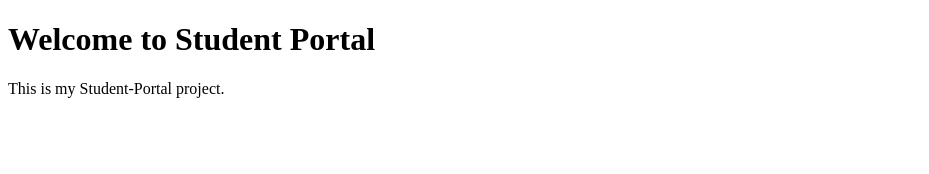
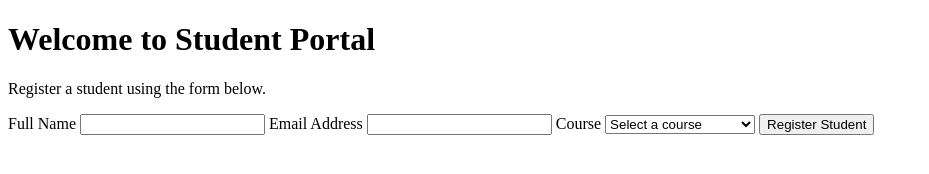
Before and after one commit to rabiya118/student-portal, a plain HTML site: page index.html in a window 1280 px wide. Shown: the whole page, without its empty margins (0-929 px from the left). Drawn offline with Linux system fonts and the light colour scheme.

Commit message:
Add student registration form

```diff
--- a/index.html
+++ b/index.html
@@ -1,10 +1,33 @@
 <!DOCTYPE html>
-<html>
+<html lang="en">
 <head>
+    <meta charset="UTF-8">
+    <meta name="viewport" content="width=device-width, initial-scale=1.0">
     <title>Student Portal</title>
+    <link rel="stylesheet" href="styles.css">
 </head>
 <body>
-    <h1>Welcome to Student Portal</h1>
-    <p>This is my Student-Portal project.</p>
+    <main class="portal-card">
+        <h1>Welcome to Student Portal</h1>
+        <p>Register a student using the form below.</p>
+
+        <form>
+            <label for="student-name">Full Name</label>
+            <input type="text" id="student-name" required>
+
+            <label for="email">Email Address</label>
+            <input type="email" id="email" required>
+
+            <label for="course">Course</label>
+            <select id="course" required>
+                <option value="">Select a course</option>
+                <option>Computer Science</option>
+                <option>Software Engineering</option>
+                <option>Cloud Computing</option>
+            </select>
+
+            <button type="submit">Register Student</button>
+        </form>
+    </main>
 </body>
 </html>
```
